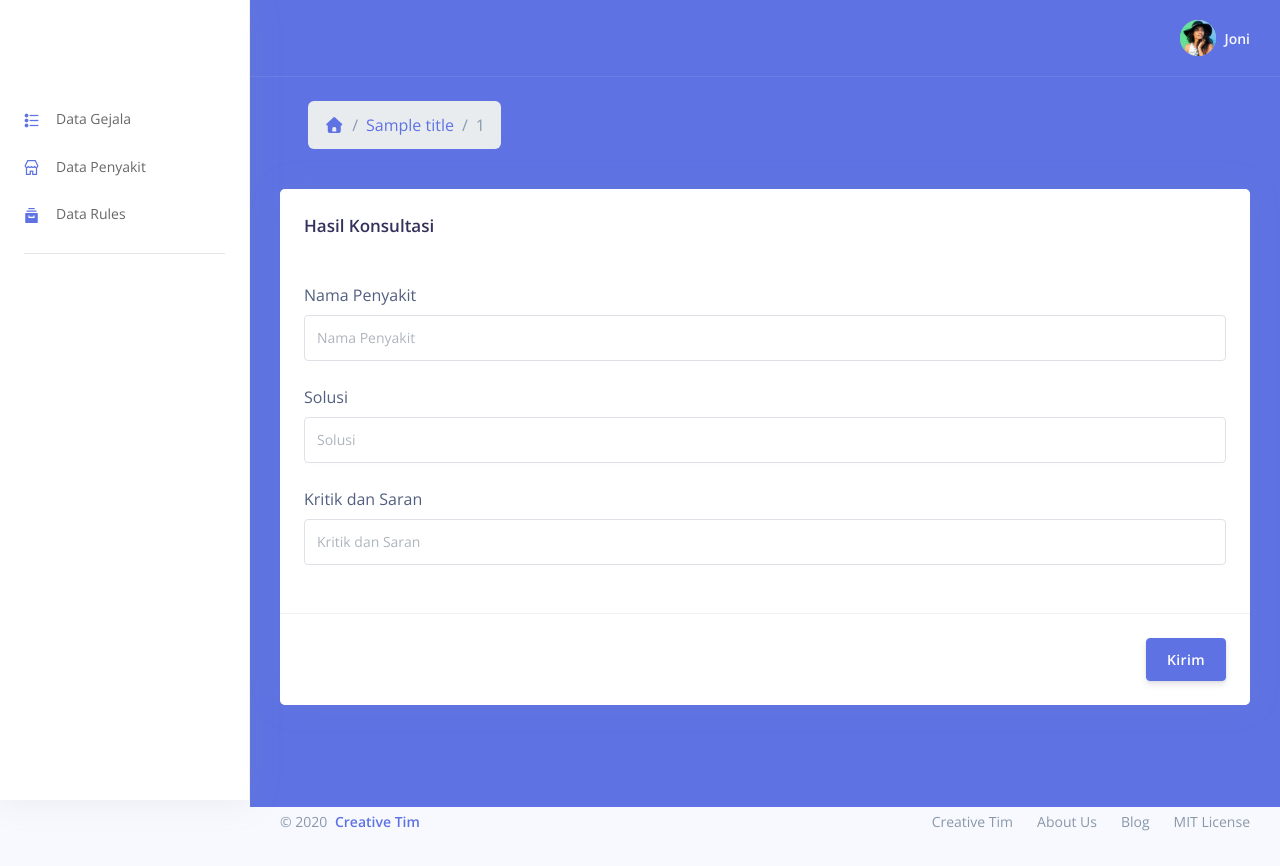
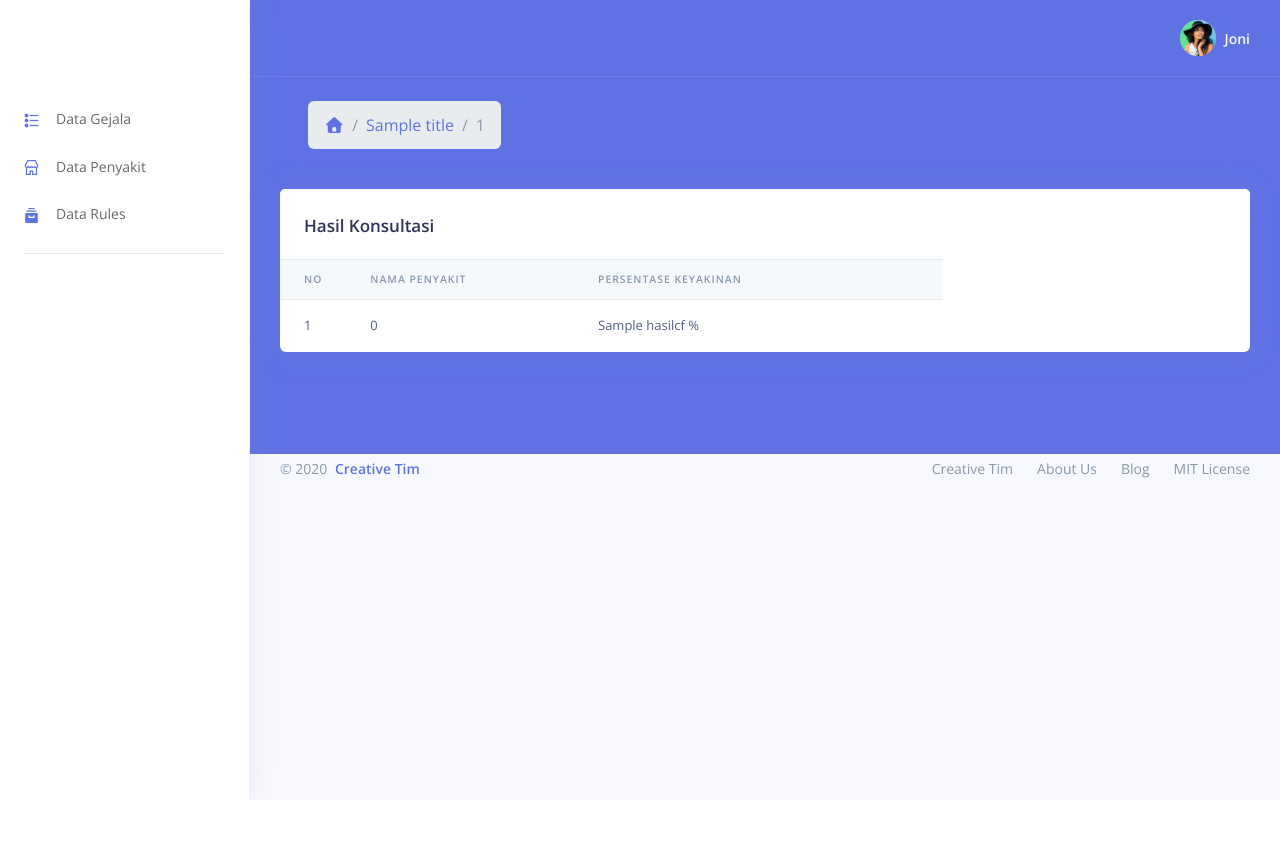
Before and after one commit to wilantar05/spkaret, a CodeIgniter app: the page made by application/views/admin/dashboard/hasilkonsultasi.php in a window 1280 px wide. After the commit the page ends 800 px from the top, so only its background shows below. Run offline with CodeIgniter, Linux system fonts and the light colour scheme; the template is opened without the code that fills it: most values are stand-ins (such as "Sample title", 1, 10 or a date in 2020); data that the repository does not hold is empty; style sheets or scripts are compiled from the project's sources; some libraries are stand-ins or nearby versions.

Commit message:
[Krishna] CF Masuk

```diff
--- a/application/views/admin/dashboard/hasilkonsultasi.php
+++ b/application/views/admin/dashboard/hasilkonsultasi.php
@@ -37,30 +37,31 @@
 								</div>
 							</div>
 						</div>
-						<form action="<?php echo base_url() ?>index.php/admin/gejala/store" method="POST">
-						<div class="card-body border-0">
-						<?php if($this->session->flashdata('true')) { echo $this->session->flashdata('true'); $this->session->unset_userdata('true');}else if($this->session->flashdata('error')){ echo $this->session->flashdata('error');$this->session->unset_userdata('error');} ?>
+						<table class="table align-items-center table-responsive">
+							<thead class="thead-light">
+								<tr>
+									<th scope="col" width="10%">No</th>
+									<th scope="col">Nama Penyakit</th>
+									<th scope="col">Persentase Keyakinan</th>
 
-							<div class="form-group">
-								<label for="exampleFormControlInput1">Nama Penyakit</label>
-								<input type="text" name="Nama" class="form-control" id="exampleFormControlInput1" placeholder="Nama Penyakit">
-							</div>
-
-							<div class="form-group">
-								<label for="exampleFormControlInput1">Solusi</label>
-								<input type="text" name="NoHP" class="form-control" id="exampleFormControlInput1" placeholder="Solusi">
-							</div>
-
-							<div class="form-group">
-								<label for="exampleFormControlInput1">Kritik dan Saran</label>
-								<input type="text" name="Gejala" class="form-control" id="exampleFormControlInput1" placeholder="Kritik dan Saran">
-							</div>
-
-						</div>
-						<div class="card-footer py-4 text-right">
-							<button class="btn btn-primary" type="submit">Kirim</button>
-						</div>
-						</form>
+									<th scope="col" width="10%"></th>
+								</tr>
+							</thead>
+							<tbody class="list">
+								<?php if ($hasilcf != null) {
+									$i = 1;
+									//print_r($gejala)
+								?>
+									<?php foreach ($hasilcf as $key => $value) { ?>
+										<tr>
+											<td><?php echo $i ?></td>
+											<td><?php echo $key ?></td>
+											<td><?php echo $value . " %"?></td>
+										</tr>
+									<?php $i++;} ?>
+								<?php } ?>
+							</tbody>
+						</table>
 					</div>
 				</div>
 
```
Also changed, not shown: application/controllers/admin/Dashboard.php (+9 -1 lines), application/models/konsultasi.php (+90 -12 lines).
